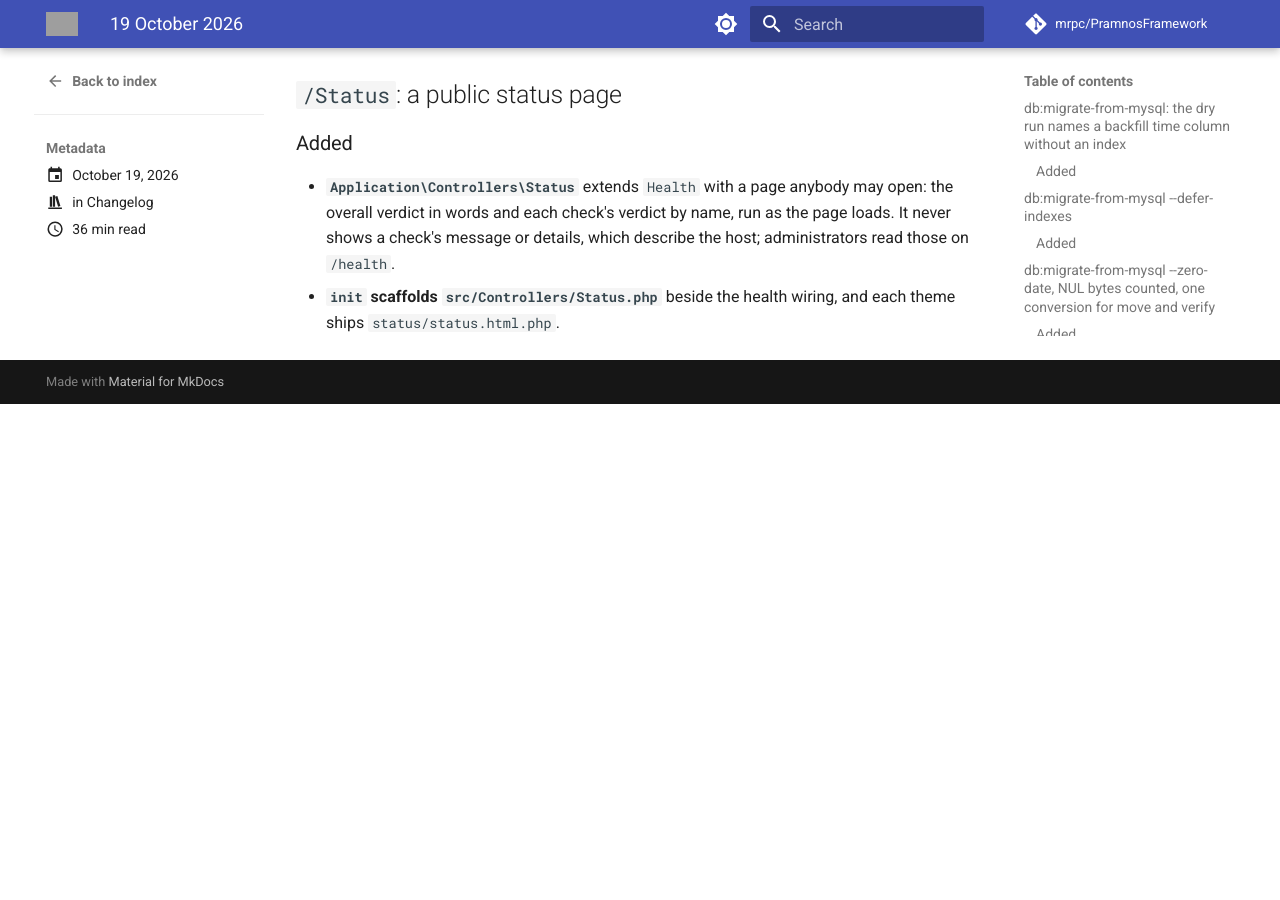
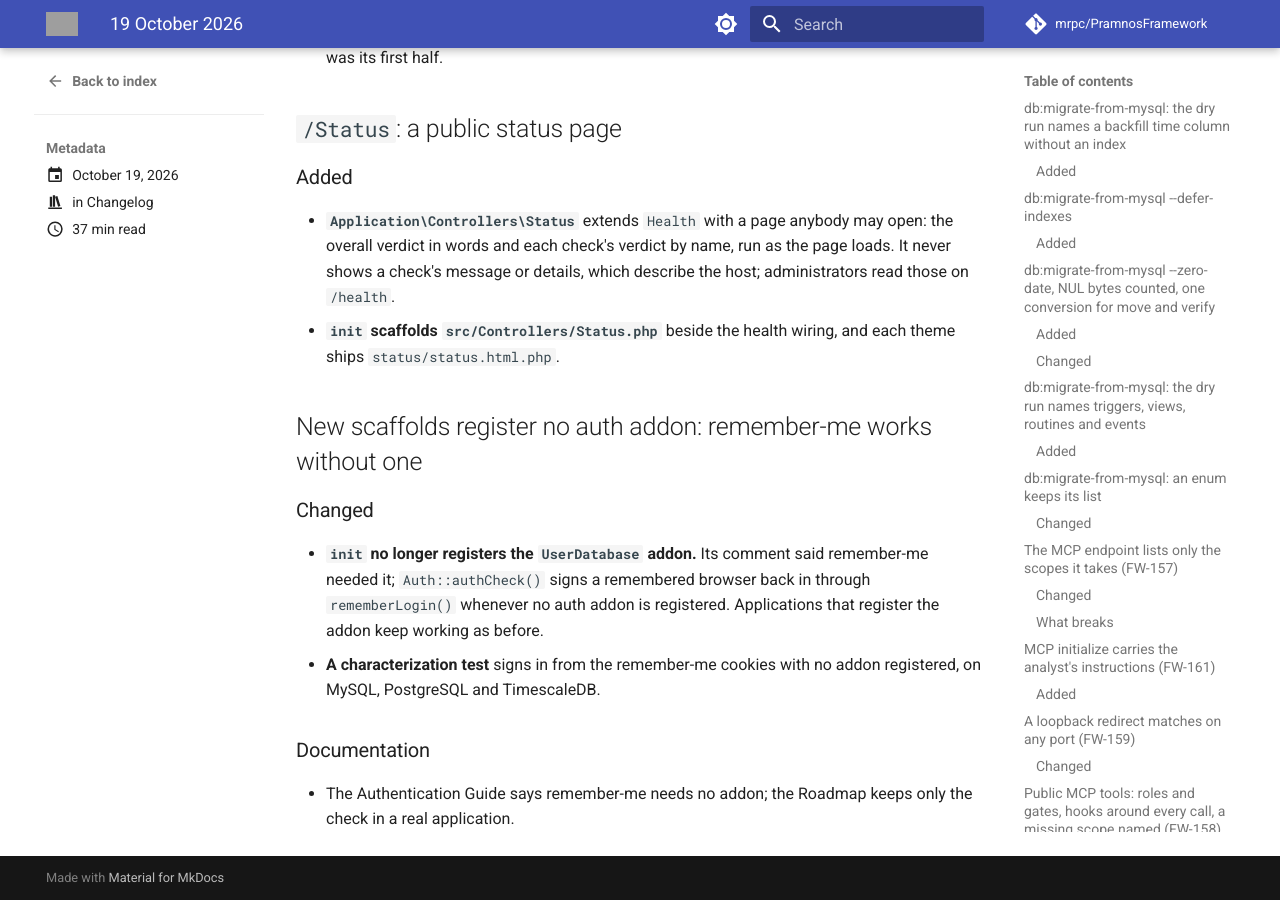
Before and after one commit to mrpc/PramnosFramework, an MkDocs documentation site: the page built from docs/version-history/posts/2026-10-19.md, in a window 1280 px wide and 900 px high, scrolled down 33297 px. Built offline with MkDocs 1.6.1 and Material for MkDocs 9.7.7, drawn with Linux system fonts in a browser that asks for light colours; comment, search, counter and statistics services are not loaded; before the commit the page ends 33701 px from its top, so only the background shows below that; some of the changed text lies outside the part shown; grey boxes are pictures that could not be loaded.

Commit message:
feat(console): init registers no auth addon — remember-me runs through Auth::rememberLogin() when none is registered, as a characterization test now shows on all three databases; applications that register UserDatabase keep working

```diff
--- a/docs/version-history/posts/2026-10-19.md
+++ b/docs/version-history/posts/2026-10-19.md
@@ -69,6 +69,7 @@ Sixty-two entries today:
 - The Roadmap's remember-me entry brought up to date
 - The auth screens in Greek, and whose server it is on every card
 - `/Status`: a public status page
+- New scaffolds register no auth addon: remember-me works without one
 
 <!-- more -->
 
@@ -1122,3 +1123,18 @@ not read again or purged. The Upgrade Guide has the row.
   check's message or details, which describe the host; administrators read those on `/health`.
 - **`init` scaffolds `src/Controllers/Status.php`** beside the health wiring, and each theme
   ships `status/status.html.php`.
+
+## New scaffolds register no auth addon: remember-me works without one
+
+### Changed
+
+- **`init` no longer registers the `UserDatabase` addon.** Its comment said remember-me needed it;
+  `Auth::authCheck()` signs a remembered browser back in through `rememberLogin()` whenever no auth
+  addon is registered. Applications that register the addon keep working as before.
+- **A characterization test** signs in from the remember-me cookies with no addon registered, on
+  MySQL, PostgreSQL and TimescaleDB.
+
+### Documentation
+
+- The Authentication Guide says remember-me needs no addon; the Roadmap keeps only the check in a
+  real application.
```
Also changed, not shown: other parts of docs/version-history/posts/2026-10-19.md (+1 -1 lines), docs/Pramnos_Authentication_Guide.md (+3 -2 lines), docs/Roadmap.md (+3 -5 lines), 3 other files.
